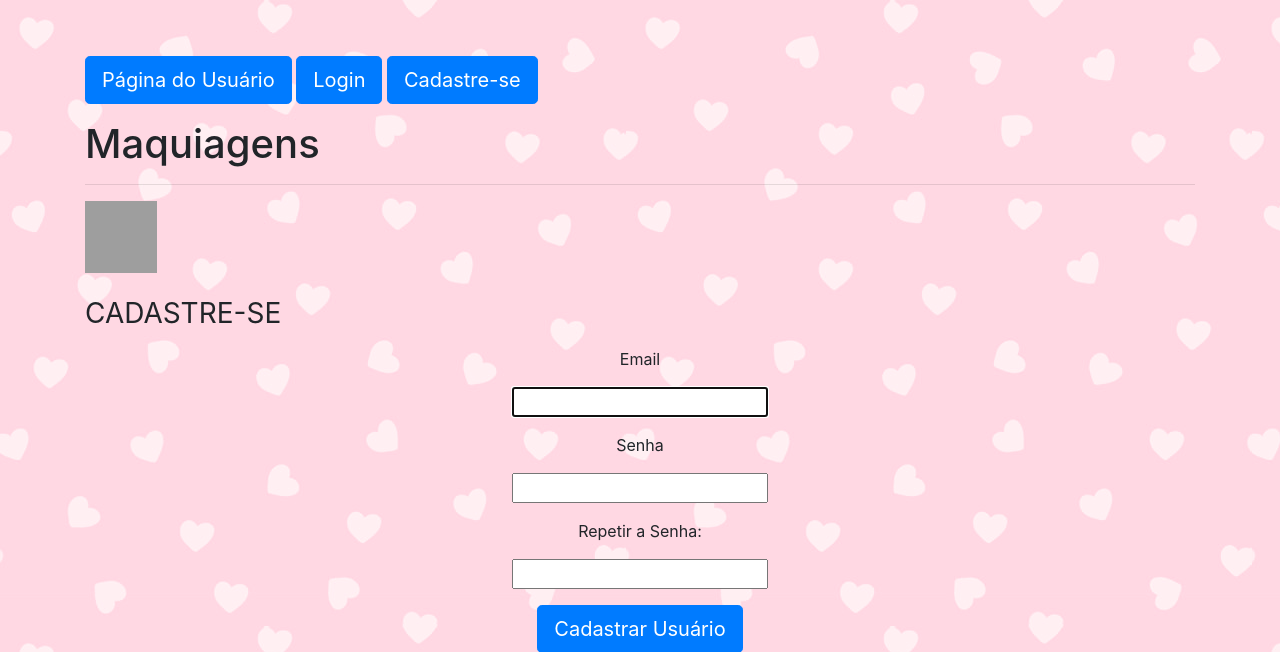
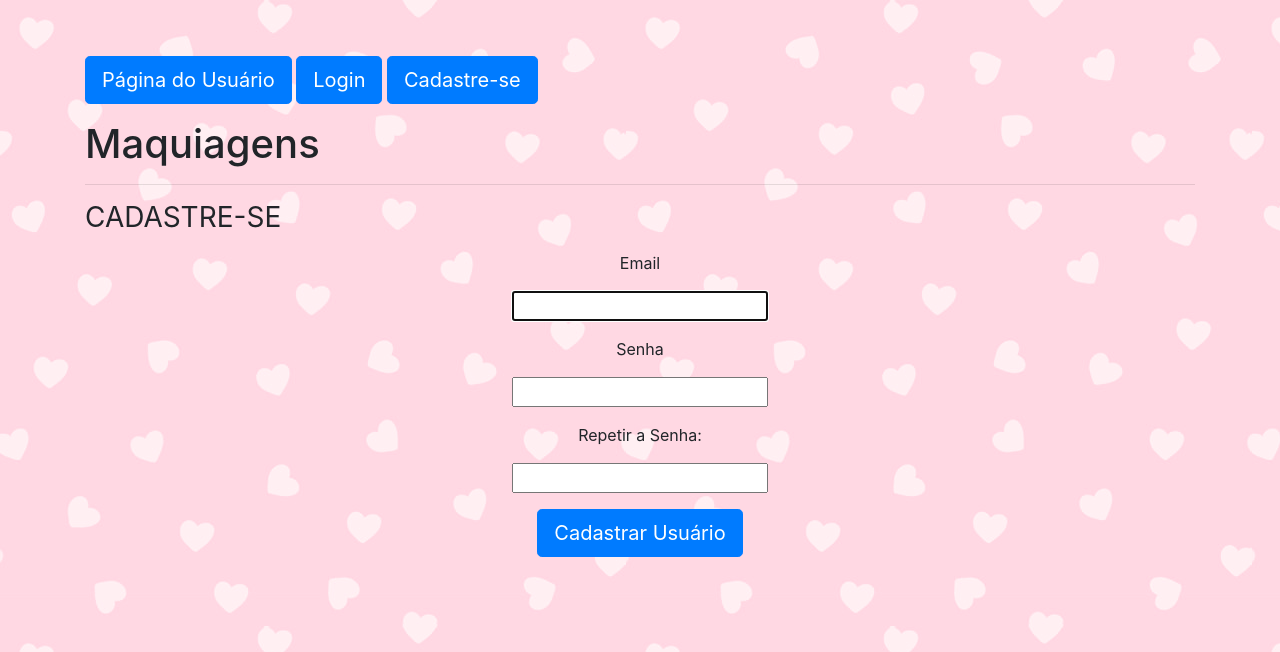
Before and after one commit to brunogomesifrn/info419maquiagem, a Django app: page /cadastro/ in a window 1280 px wide. Shown: the top 652 px of the page. Run offline with Django 3.2, Linux system fonts and the light colour scheme; some libraries are stand-ins or nearby versions; grey boxes are pictures that could not be loaded.

Commit message:
ULTIMAS ATUALIZAÇÕES

```diff
--- a/core/templates/cadastro.html
+++ b/core/templates/cadastro.html
@@ -9,8 +9,8 @@
   href="/static/css/estilo.css">
 
   <form class="form-signin">
-  <img class="mb-4" src="/docs/4.3/assets/brand/bootstrap-solid.svg" alt="" width="72" height="72">
-  <h1 class="h3 mb-3 font-weight-normal">CADASTRE-SE</h1>
+  <!--<img class="mb-4" src="/docs/4.3/assets/brand/bootstrap-solid.svg" alt="" width="72" height="72">-->
+  <p class="h3 mb-3 font-weight-normal">CADASTRE-SE</p>
   <label for="inputEmail" class="sr-only">Email</label> <p class="auten"> Email </p> <p class="auten">  {{ form.username }}
   {% render_field form.nome class="campo" placeholder="Digite o seu nome" %}</p>
   <!--<input type="email" id="inputEmail" class="form-control" placeholder="Email" required autofocus>-->
--- a/core/templates/registration/login.html
+++ b/core/templates/registration/login.html
@@ -10,8 +10,8 @@ href="/static/css/estilo.css">
 
 
   <form class="form-signin">
-  <img class="mb-4" src="/docs/4.3/assets/brand/bootstrap-solid.svg" alt="" width="72" height="72">
-  <h1 class="h3 mb-3 font-weight-normal">LOGIN</h1> <br/>
+  <!--<img class="mb-4" src="/docs/4.3/assets/brand/bootstrap-solid.svg" alt="" width="72" height="72">-->
+  <h4 class="h3 mb-3 font-weight-normal">LOGIN</h4> <br/>
   <label  for="inputEmail" class="sr-only">Email</label> <p class="auten"> Email </p> <p class="auten">  {{ form.username }}
   {% render_field form.nome class="campo" placeholder="Digite o seu nome" %}</p>
   <!--<input type="email" id="inputEmail" class="form-control" placeholder="Email" required autofocus> -->
--- a/core/templates/usuario.html
+++ b/core/templates/usuario.html
@@ -4,7 +4,7 @@
 
 {% block conteudo %}
 
-<p> SUAS MAQUIAGENS </p>
+  <p class="h3 mb-3 font-weight-normal">SUAS MAQUIAGENS</p>
 
     <div class="row">
       <div class="col-lg-12 mb-12">
```
